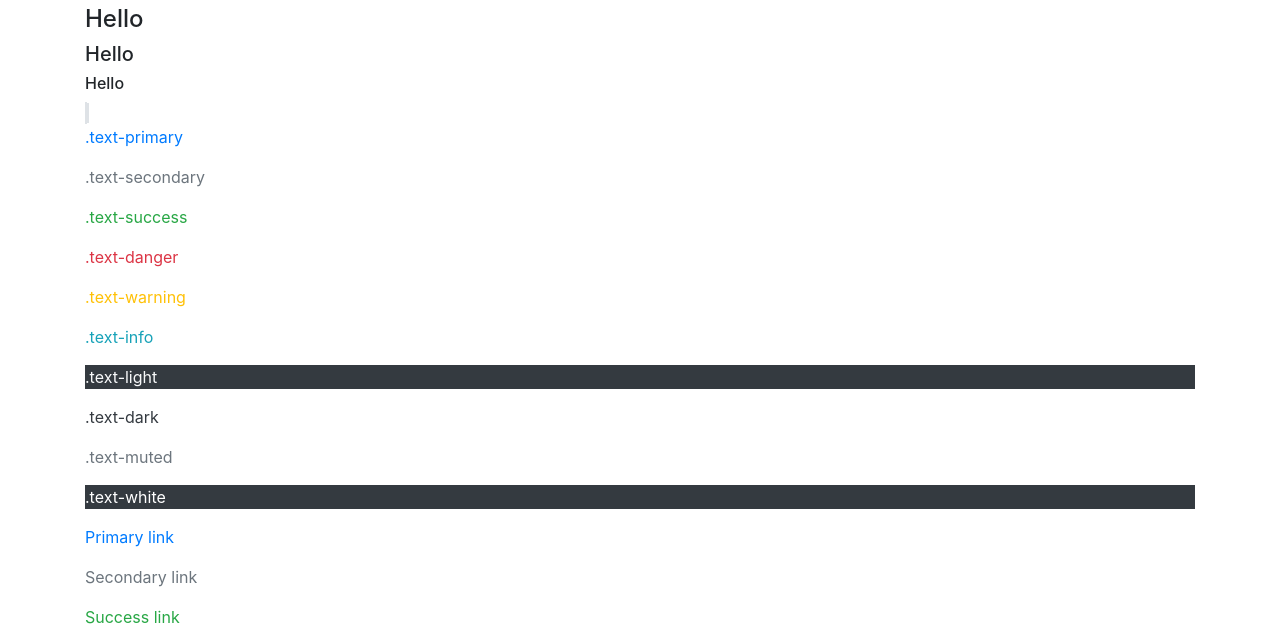
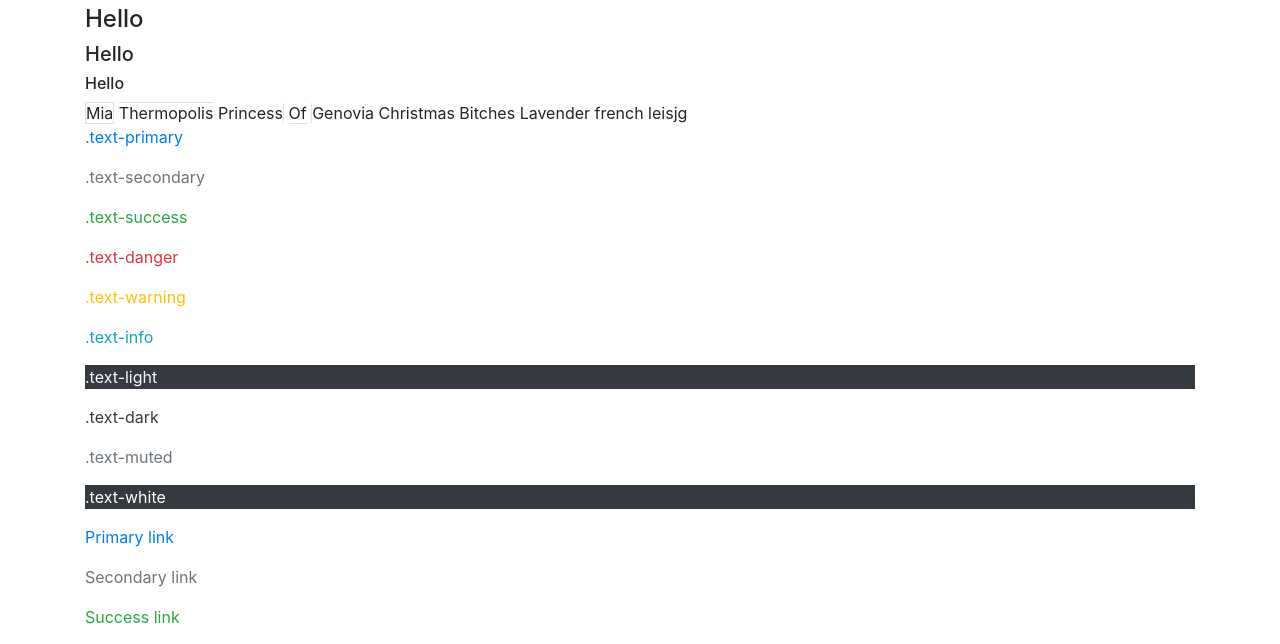
Before and after one commit to Pur3-MAlice/Bootstrap-Playground, a plain HTML site: page index.html in a window 1280 px wide. Shown: the part 139-783 px from the top of the page. Drawn offline with Linux system fonts and the light colour scheme.

Commit message:
adds image stuff

```diff
--- a/index.html
+++ b/index.html
@@ -16,16 +16,16 @@
       <h4 class="">Hello</h4>
       <h5 class="">Hello</h5>
       <h6 class="">Hello</h6>
-      <span class="border"></span>
-      <span class="border-top"></span>
-      <span class="border-right"></span>
-      <span class="border-bottom"></span>
-      <span class="border-left"></span>
-      <span class="border-0"></span>
-<span class="border-top-0"></span>
-<span class="border-right-0"></span>
-<span class="border-bottom-0"></span>
-<span class="border-left-0"></span>
+      <span class="border">Mia</span>
+      <span class="border-top">Thermopolis</span>
+      <span class="border-right">Princess</span>
+      <span class="border-bottom">Of</span>
+      <span class="border-left">Genovia</span>
+      <span class="border-0">Christmas</span>
+      <span class="border-top-0">Bitches</span>
+      <span class="border-right-0">Lavender</span>
+      <span class="border-bottom-0">french</span>
+      <span class="border-left-0">leisjg</span>
       <p class="text-primary">.text-primary</p>
       <p class="text-secondary">.text-secondary</p>
       <p class="text-success">.text-success</p>
@@ -55,6 +55,13 @@
       <div class="p-3 mb-2 bg-light text-dark">.bg-light</div>
       <div class="p-3 mb-2 bg-dark text-white">.bg-dark</div>
       <div class="p-3 mb-2 bg-white text-dark">.bg-white</div>
+      <img src="..." alt="..." class="rounded">
+      <img src="..." alt="..." class="rounded-top">
+      <img src="..." alt="..." class="rounded-right">
+      <img src="..." alt="..." class="rounded-bottom">
+      <img src="..." alt="..." class="rounded-left">
+      <img src="..." alt="..." class="rounded-circle">
+      <img src="..." alt="..." class="rounded-0">
     </div><!-- container -->
 
     <script src="js/jquery.slim.min.js"></script>
```
